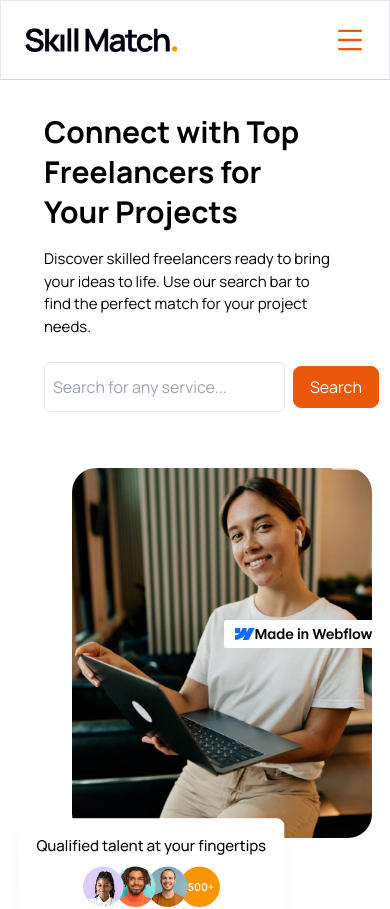
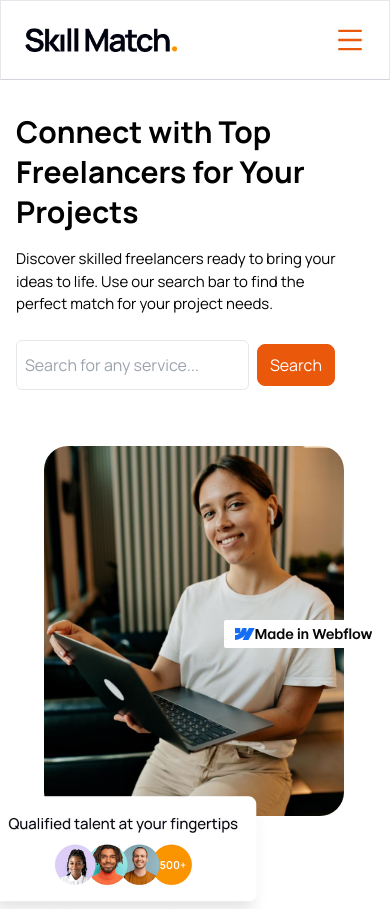
Before and after one commit to Ireski/skillmatch, a React (Vite) app: page / in a window 390 px wide. Shown: the top 909 px of the page. Built offline with nearby package versions, Linux system fonts and the light colour scheme.

Commit message:
Update Hero.jsx

```diff
--- a/src/components/Hero.jsx
+++ b/src/components/Hero.jsx
@@ -5,7 +5,7 @@ const Hero = () => {
 
   //   const back = "url(images/heroimg.jpg)";
   return (
-    <div className="flex flex-col lg:flex-row items-start w-screen justify-start lg:items-center lg:justify-center px-9 lg:px-2 lg:pt-48 py-14 h-auto lg:h-screen">
+    <div className="flex flex-col lg:flex-row items-start w-screen justify-start lg:items-center lg:justify-center px-2 lg:px-2 lg:pt-48 py-14 h-auto lg:h-screen">
       <div className="lg:w-3/6 w-[95%] px-2 pt-14 pb-12 mr-20">
         <div data-aos="fade-right">
           <h2 className="lg:text-5xl text-[30px] font-bold leading-10">
@@ -21,10 +21,10 @@ const Hero = () => {
               name="search"
               id="search"
               placeholder="Search for any service..."
-              className="border-gray-200 rounded-md pl-2 pr-10 lg:pr-72 py-3 my-2 mx-0"
+              className="border-gray-200 rounded-md pl-2 pr-8 lg:pr-72 py-3 my-2 mx-0"
               style={{ borderWidth: borderwidth }}
             />
-            <button className="bg-orange-600 border-orange-600 text-white px-4 lg:px-6 py-2 mx-2 lg:mx-2 rounded-lg">
+            <button className="bg-orange-600 border-orange-600 text-white px-3 lg:px-6 py-2 mx-2 lg:mx-2 rounded-lg">
               Search
             </button>
           </div>
```
